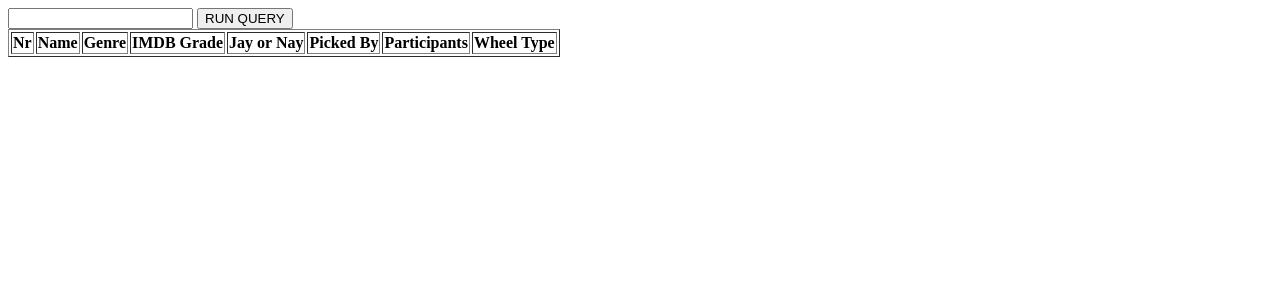
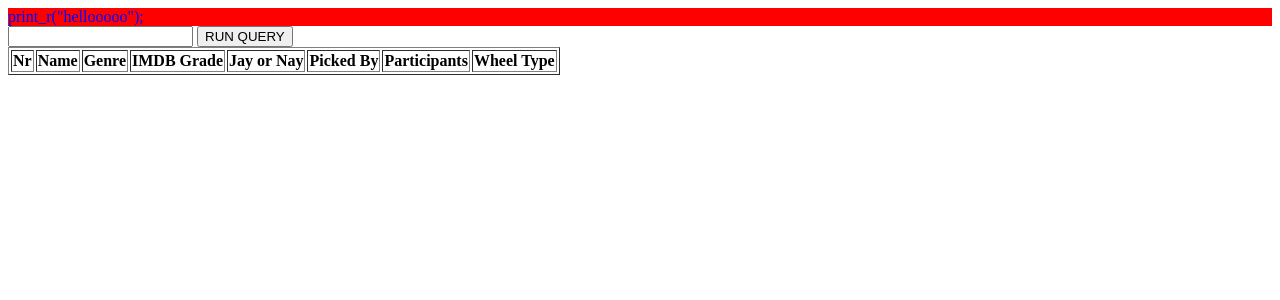
Before and after one commit to microl44/Julet, a PHP site: page / in a window 1280 px wide. Shown: the top 300 px of the page. Run offline with PHP 8.4, Linux system fonts and the light colour scheme; data that the repository does not hold is empty.

Commit message:
Update index.php

```diff
--- a/index.php
+++ b/index.php
@@ -4,6 +4,7 @@
     <link type="text/css" href="Shared/style.css" rel="stylesheet">
     <head>
         <div id ='nav-bar'>
+          print_r("hellooooo");
         </div>
     </head>
 
```
